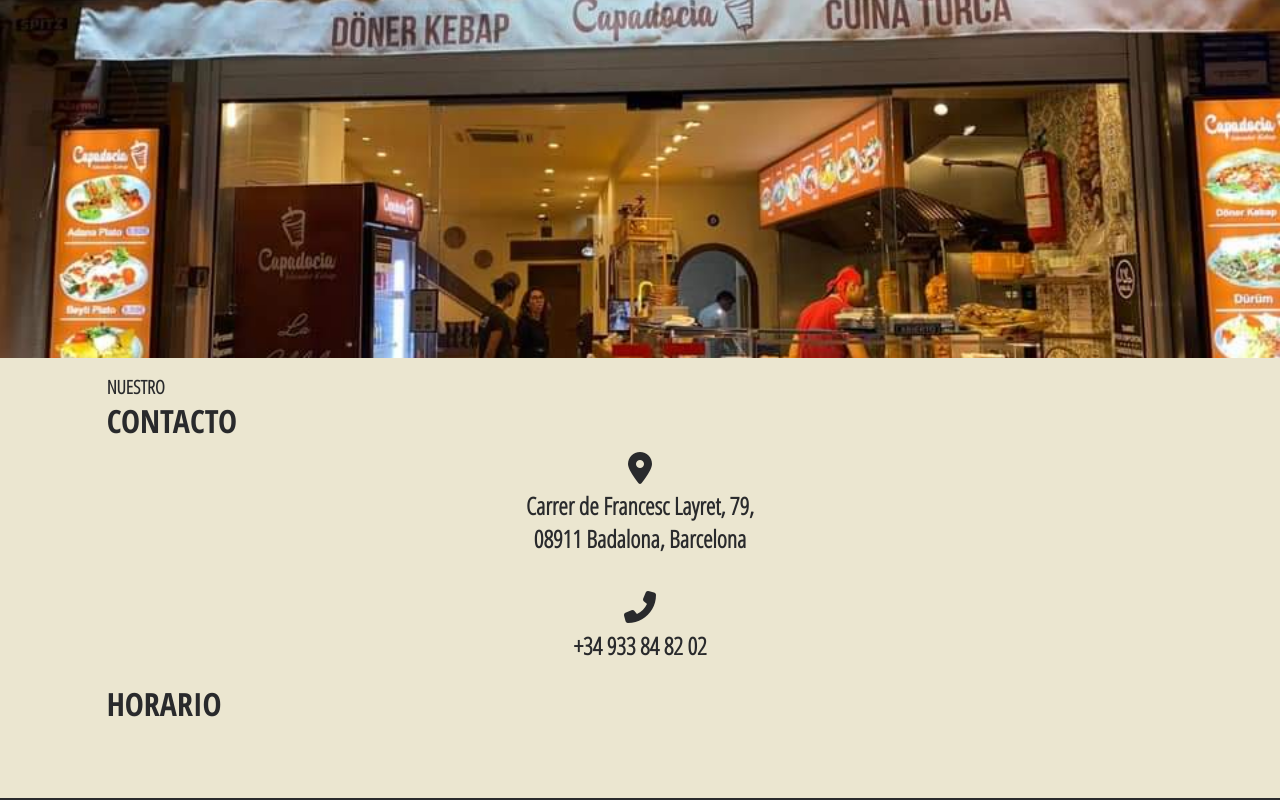
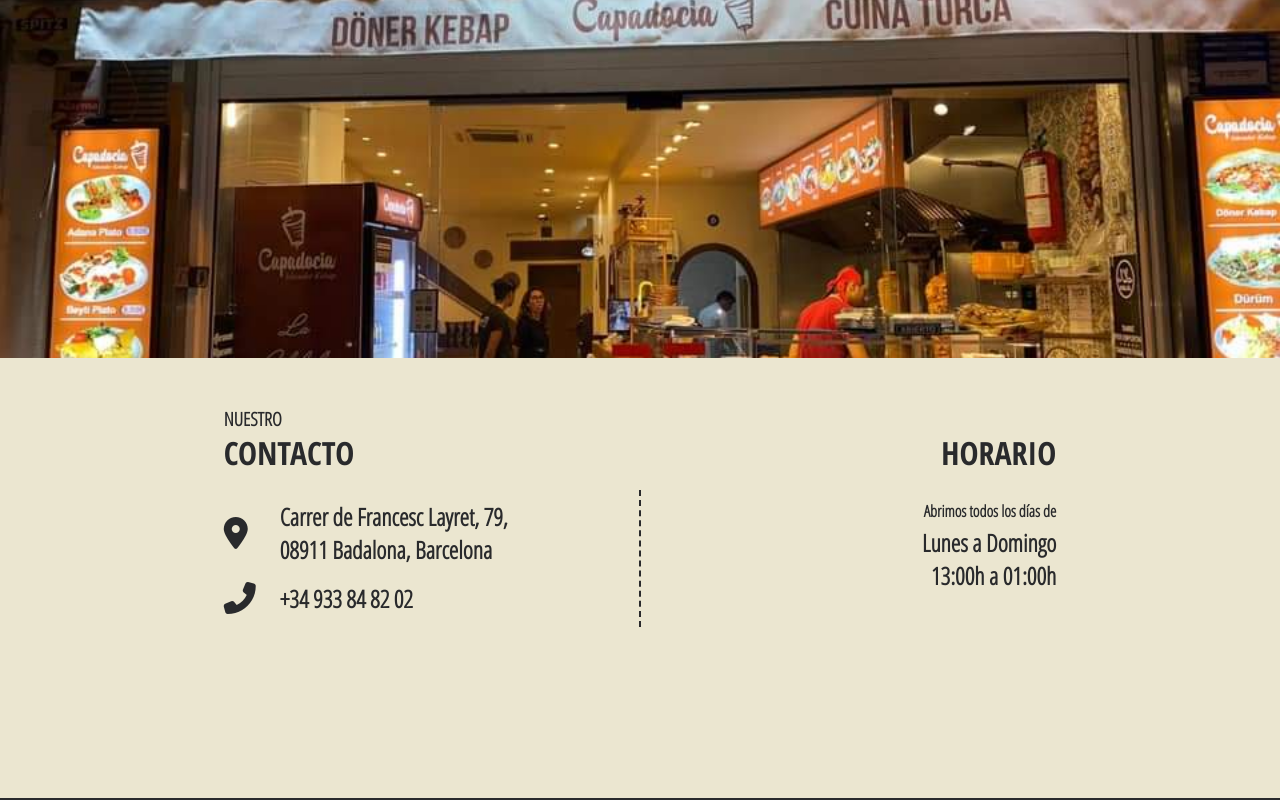
Before and after one commit to SergiSC/Capadocia, a React (Create React App) app: page / in a window 1280 px wide. Shown: the part 3240-4040 px from the top of the page. Built offline with nearby package versions, Linux system fonts and the light colour scheme.

Commit message:
contract view done

```diff
--- a/src/App.tsx
+++ b/src/App.tsx
@@ -30,7 +30,7 @@
       <About sectionId='about' />
       <Carta sectionId='carta' deviceWidth={deviceWidth} />
       <Reservation sectionId='reservation' />
-      <Contact sectionId='contact' />
+      <Contact sectionId='contact' deviceWidth={deviceWidth} />
     </div>
   );
 }
--- a/src/views/contact/contact.css
+++ b/src/views/contact/contact.css
@@ -16,11 +16,36 @@
     color: var(--color-dark);
 }
 
+section#contact .schedule-body  {
+    background-color: var(--color-dark);
+    color: var(--color-soft);
+    padding: 1em 10%;
+}
+
+section#contact .schedule-body h3 {
+    text-transform: none;
+    font-size: .9rem;
+    font-weight: normal;
+}
+
+section#contact .schedule-body h3::first-letter {
+    text-transform: uppercase;
+}
+
+section#contact .schedule-body .schedule {
+    display: flex;
+    flex-direction: column;
+    text-align: center;
+    justify-content: center;
+    padding-top: 1em;
+}
+
 section#contact .content {
     display: flex;
     flex-direction: column;
     justify-content: center;
     text-align: center;
+    padding-top: 1em;
 }
 
 section#contact h3 {
@@ -45,6 +70,27 @@
     margin-bottom: 1em;
 }
 
+section#contact a.ref-reservation {
+    display: flex;
+    justify-content: center;
+}
+
+section#contact a.ref-reservation h1{
+    width: fit-content;
+    border-bottom: 2px solid var(--color-dark);
+    text-transform: capitalize;
+    font-size: 1.1rem;
+    margin: 1em 2em;
+}
+
+div.dismiss {
+    display: none;
+}
+
+section#contact .border {
+    display: none;
+}
+
 @media screen and (max-width: 350px) {
     section#contact .content {
         font-size: .8rem;
@@ -56,13 +102,83 @@
         display: block;
     }
 
-    section#contact .contact-body {
+    section#contact .container-grid-desktop {
         display: grid;
-        grid-template-columns: 1fr minmax(800px, 10fr) 1fr;
+        grid-template-columns: 1fr minmax(400px, 3fr) 2px minmax(400px, 3fr) 1fr;
         padding: 1em 0;
     }
 
-    section#contact .grid-desktop {
+    section#contact .contact-body {
         grid-column: 2 / span 1;
+        padding: 2em 1em 2em 4em;
+    }
+
+    section#contact .border {
+        grid-column: 3 / span 1;
+        display: flex;
+        flex-direction: column;
+        justify-content: flex-end;
+        height: 100%;
+    }
+
+    section#contact .border div {
+        height: 50%;
+        margin-bottom: 20px;
+        border-left: 2px dashed var(--color-dark);
+    }
+
+    section#contact .schedule-body {
+        grid-column: 4 / span 1;
+        padding: 2em 4em 2em 1em;
+        display: flex;
+        flex-direction: column;
+        text-align: end;
+        background-color: transparent;
+        color: var(--color-dark);
+    }
+
+    section#contact a.ref-reservation {
+        display: none;
+    }
+
+    section#contact .contact-body .content {
+        text-align: start;
+    }
+
+    section#contact .contact-body .content a {
+        display: flex;
+        width: fit-content;
+    }
+
+    section#contact .contact-body .content a span {
+        margin-right: 1rem;
+        min-width: 40px;
+        display: flex;
+        flex-direction: column;
+        justify-content: center;
+    }
+
+    section#contact .contact-body .content a h2 {
+        margin-top: 0;
+        margin-bottom: 0;
+        font-size: 1.5rem;
+    }
+
+    section#contact .contact-body .content a:hover h2 {
+        text-decoration: underline;
+    }
+
+    section#contact .schedule-body .schedule {
+        text-align: end;
+    }
+
+    section#contact .schedule-body .schedule h3 {
+        font-weight: bold;
+        font-size: 1rem;
+    }
+
+    div.dismiss {
+        display: block;
+        height: 25px;
     }
 }
--- a/src/views/contact/contact.tsx
+++ b/src/views/contact/contact.tsx
@@ -3,13 +3,23 @@
 
 type contactProps = {
     sectionId: string,
+    deviceWidth: number
 }
 
-const Contact = ({ sectionId }: contactProps) => {
+const Contact = (props: contactProps) => {
+
+    let iMapClass = 'fa fa-map-marker-alt';
+    let iPhoneClass = 'fas fa-phone-alt';
+    if (props.deviceWidth > 800) {
+        iMapClass += ' fa-2x';
+        iPhoneClass += ' fa-2x';
+    }
+
     return (
-        <section id={sectionId}>
+        <section id={props.sectionId}>
             <div className="section-container">
                 <header className="contact"></header>
+                <div className="container-grid-desktop">
                     <div className="contact-body">
                         <div className="grid-desktop">
                             <div className="ubi-telf">
@@ -17,20 +27,32 @@
                                 <h1>contacto</h1>
                                 <div className="content">
                                     <a target='_blank' href="https://www.google.com/maps/place/Capadocia/@41.4499147,2.2467816,19.75z/data=!4m12!1m6!3m5!1s0x12a4bb0f848f7dd5:0x282d0024e1f62b04!2sROMAN+PIZZA+BADALONA!8m2!3d41.4514504!4d2.2528372!3m4!1s0x12a4bb0ded7876f7:0x9fda5e15a2ce818!8m2!3d41.4500592!4d2.2471929">
-                                    <span><i className="fas fa-map-marker-alt fa-2x"></i></span>
+                                        <span><i className={iMapClass}></i></span>
                                         <h2>Carrer de Francesc Layret, 79,<br />08911 Badalona, Barcelona</h2>
                                     </a>
                                     <a href="tel:+3493384820">
-                                    <span><i className="fas fa-phone-alt fa-2x"></i></span>
+                                        <span><i className={iPhoneClass}></i></span>
                                         <h2>+34 933 84 82 02</h2>
                                     </a>
                                 </div>
                             </div>
+                        </div>
+                    </div>
+                    <div className="border">
+                        <div></div>
+                    </div>
+                    <div className="schedule-body">
+                        <div className="dismiss"></div>
+                        <h1>horario</h1>
                         <div className="schedule">
-                            <h1>horario</h1>
+                            <h3>abrimos todos los días de</h3>
+                            <h2>Lunes a Domingo<br />13:00h a 01:00h</h2>
                         </div>
                     </div>
                 </div>
+                <a href="#reservation" className="ref-reservation">
+                    <h1>reservas</h1>
+                </a>
             </div>
         </section>
     )
```
Lines whose indentation alone changed are shown as unchanged.
